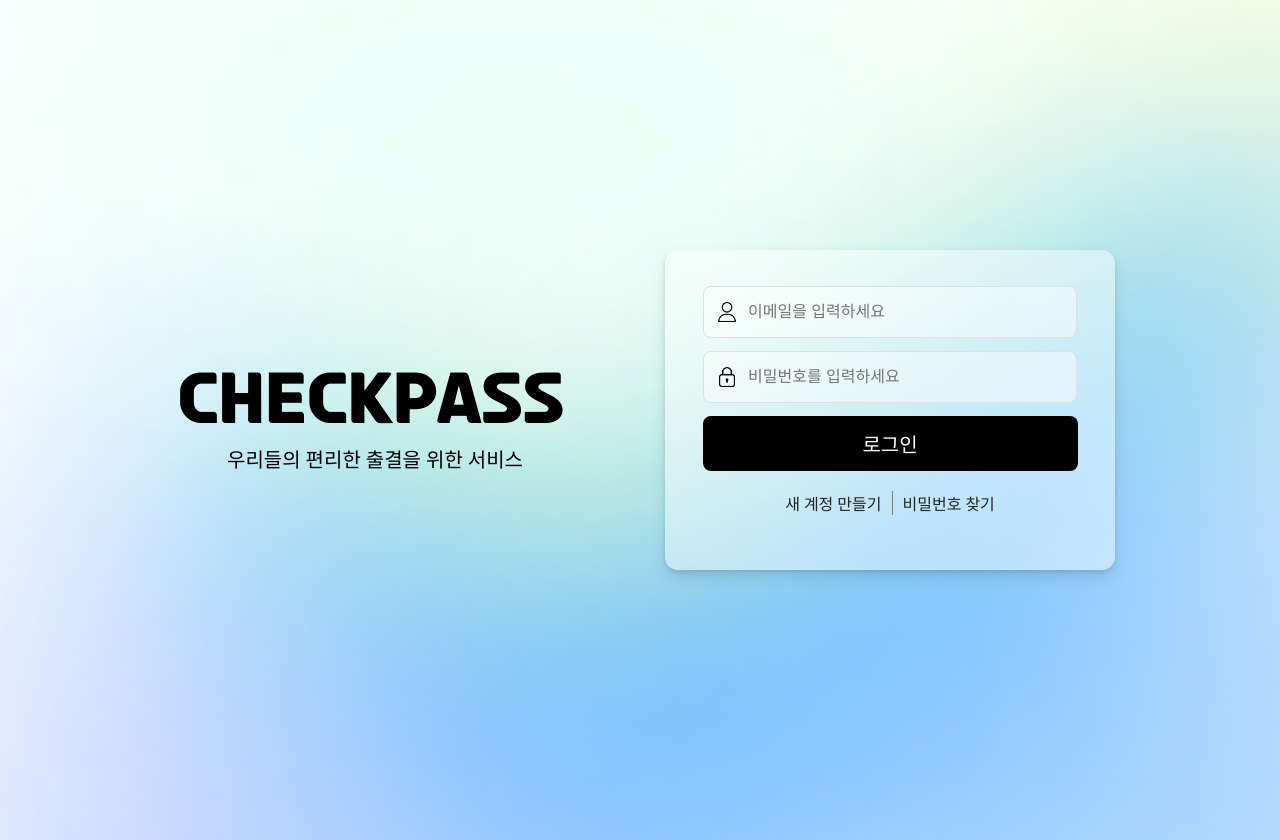
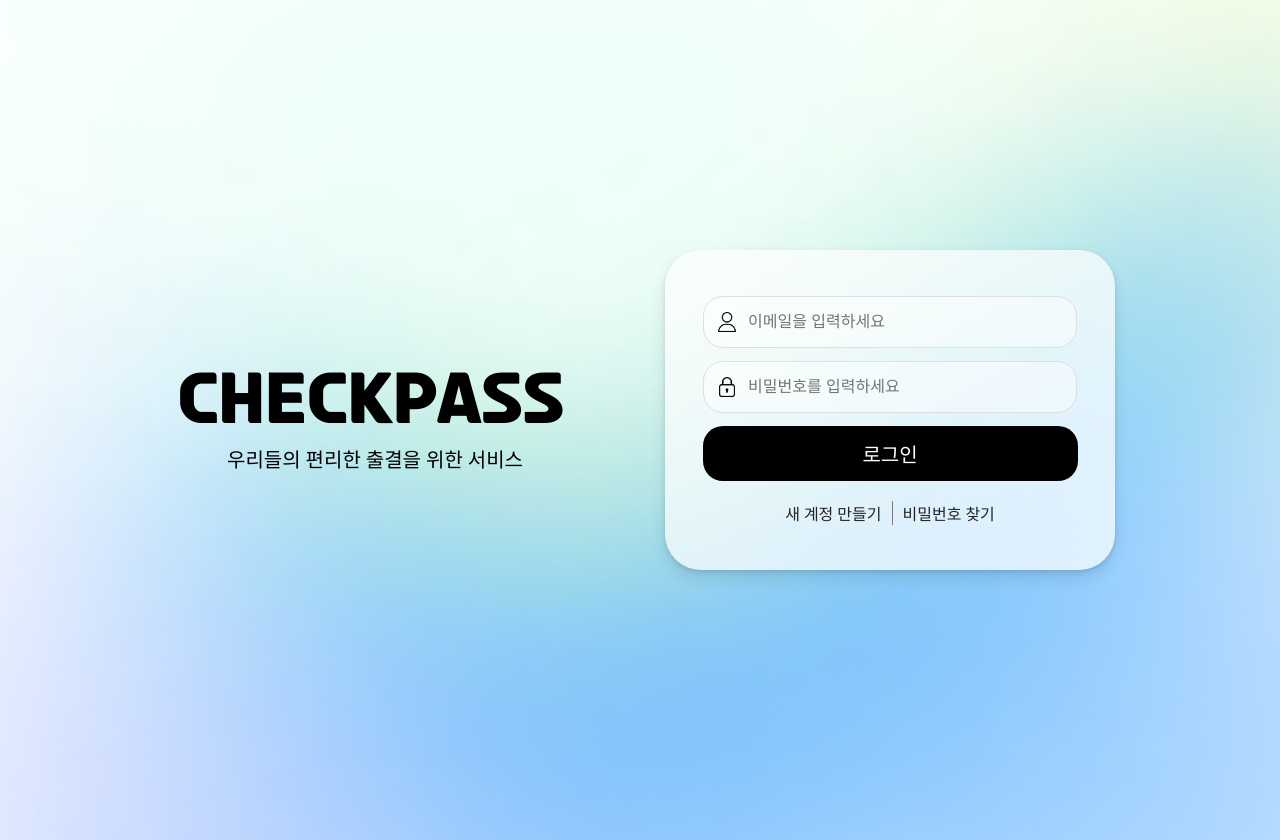
Before and after one commit to Capstone-1Team/Check-Pass-Web, a React (Vite) app in the folder frontend/: page / in a window 1280 px wide. Built offline with nearby package versions, Linux system fonts and the light colour scheme; a web font is replaced by a local one.

Commit message:
design: [Client] Change form design in Login Page (#3)

```diff
--- a/frontend/src/Styles/Component/_form.module.scss
+++ b/frontend/src/Styles/Component/_form.module.scss
@@ -9,10 +9,10 @@
   height: var(--form-height);
 
   box-shadow: 0 2px 4px var(--shadow-color), 0 8px 16px var(--shadow-color);
-  border-radius: 13px;
+  border-radius: 36px;
 
   margin: 20px 40px 40px 40px;
-  background-color: #ffffff6e;
+  background-color: #ffffffb4;
 
   .form_header {
     padding-bottom: var(--form-header-text-pd);
@@ -87,7 +87,7 @@
 
         background-color: #ffffff6e;
         border: 1px solid var(--border-color);
-        border-radius: 8px;
+        border-radius: 20px;
 
         &::before {
           content: "";
@@ -193,7 +193,7 @@
         height: 55px;
 
         background-color: #000;
-        border-radius: 8px;
+        border-radius: 20px;
         border: none;
 
         font-size: 20px;
@@ -224,7 +224,7 @@
     display: flex;
     justify-content: center;
 
-    margin: 20px;
+    margin-top: 20px;
 
     .new_account {
       border-right: 1px solid $font-gray;
```
